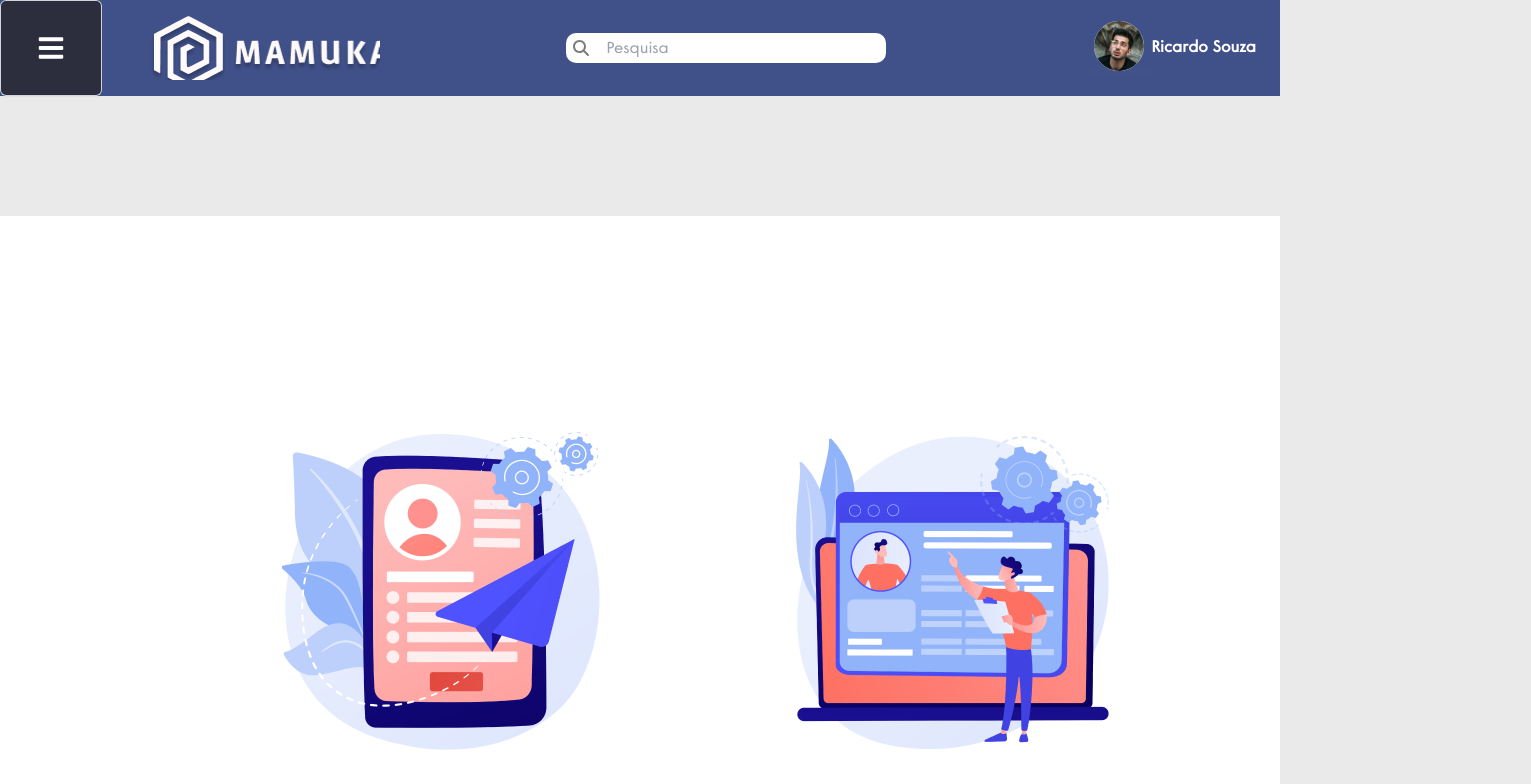
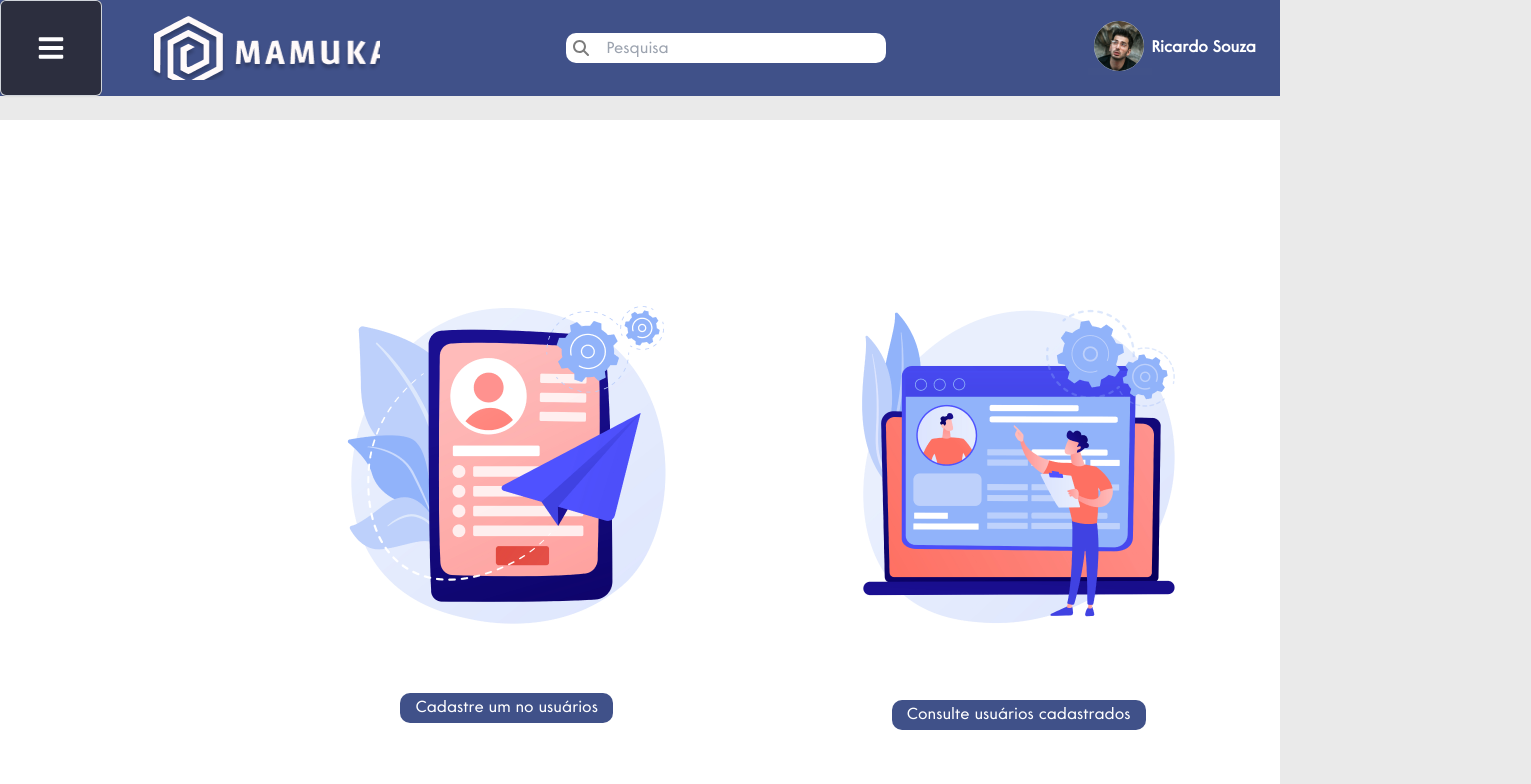
Before and after one commit to MamukaSenai/React-Mamuka, a React (Vite) app: page / in a window 1280 px wide. Shown: the top 784 px of the page, 1531 px wide, since content can reach past the window. Built offline with nearby package versions, Linux system fonts and the light colour scheme.

Commit message:
atualizacao css home

```diff
--- a/src/pages/Administrador/Home/index.tsx
+++ b/src/pages/Administrador/Home/index.tsx
@@ -18,8 +18,8 @@ function Home() {
   return (
     <>
 
-      <div className="right">
-        <main id="Home">
+      <main id="right_home">
+        <section id="Home">
           <section className="right">
             <div className="conteudo">
               <div className="cadastro">
@@ -38,9 +38,9 @@ function Home() {
               </div>
             </div>
           </section>
-        </main>
+        </section>
 
-      </div>
+      </main>
     </>
 
 
--- a/src/pages/Administrador/Home/style.css
+++ b/src/pages/Administrador/Home/style.css
@@ -1,15 +1,10 @@
-#Home .right {
-
+#right_home {
     display: flex;
     flex-direction:column-reverse;
-
-    width: 100vw;
 
 }
 
 #Home {
-    height: 88vh;
-    width: 100vw;
     display: flex;
 
 }
```
Also changed, not shown: 1 other file (tests, documents, lock files or other folders).
